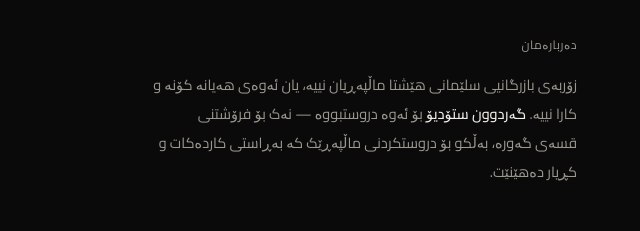
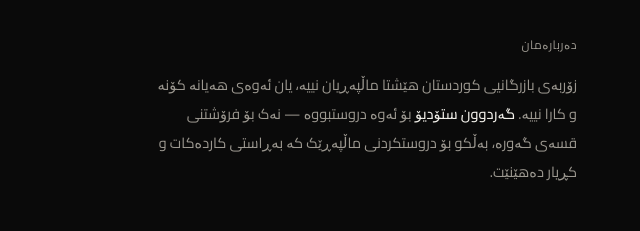
Before and after one commit to Znar206/gardun-studio, a plain HTML site: page index.html in a window 1280 px wide. Shown: the part 805-1036 px from the top of the page, 275-915 px from the left. Drawn offline with Linux system fonts and the light colour scheme.

Commit message:
Update about text for Kurdistan business context

```diff
--- a/index.html
+++ b/index.html
@@ -398,7 +398,7 @@
 
   <div class="about">
     <p class="about-label">دەربارەمان</p>
-    <p class="about-text">زۆربەی بازرگانیی سلێمانی هێشتا ماڵپەڕیان نییە، یان ئەوەی هەیانە کۆنە و کارا نییە. <strong>گەردوون ستۆدیۆ</strong> بۆ ئەوە دروستبووە — نەک بۆ فرۆشتنی قسەی گەورە، بەڵکو بۆ دروستکردنی ماڵپەڕێک کە بەڕاستی کاردەکات و کڕیار دەهێنێت.</p>
+    <p class="about-text">زۆربەی بازرگانیی کوردستان هێشتا ماڵپەڕیان نییە، یان ئەوەی هەیانە کۆنە و کارا نییە. <strong>گەردوون ستۆدیۆ</strong> بۆ ئەوە دروستبووە — نەک بۆ فرۆشتنی قسەی گەورە، بەڵکو بۆ دروستکردنی ماڵپەڕێک کە بەڕاستی کاردەکات و کڕیار دەهێنێت.</p>
   </div>
 
   <footer>
```
